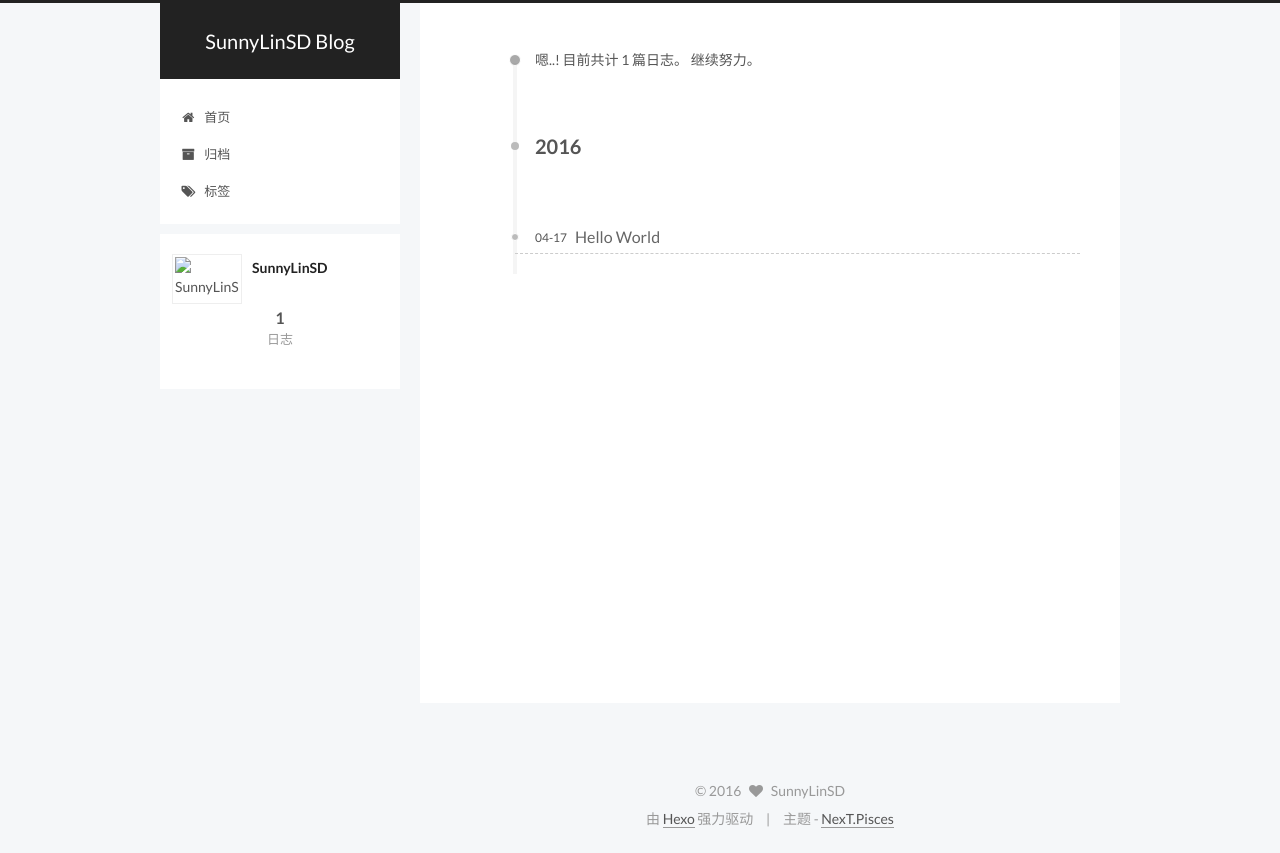
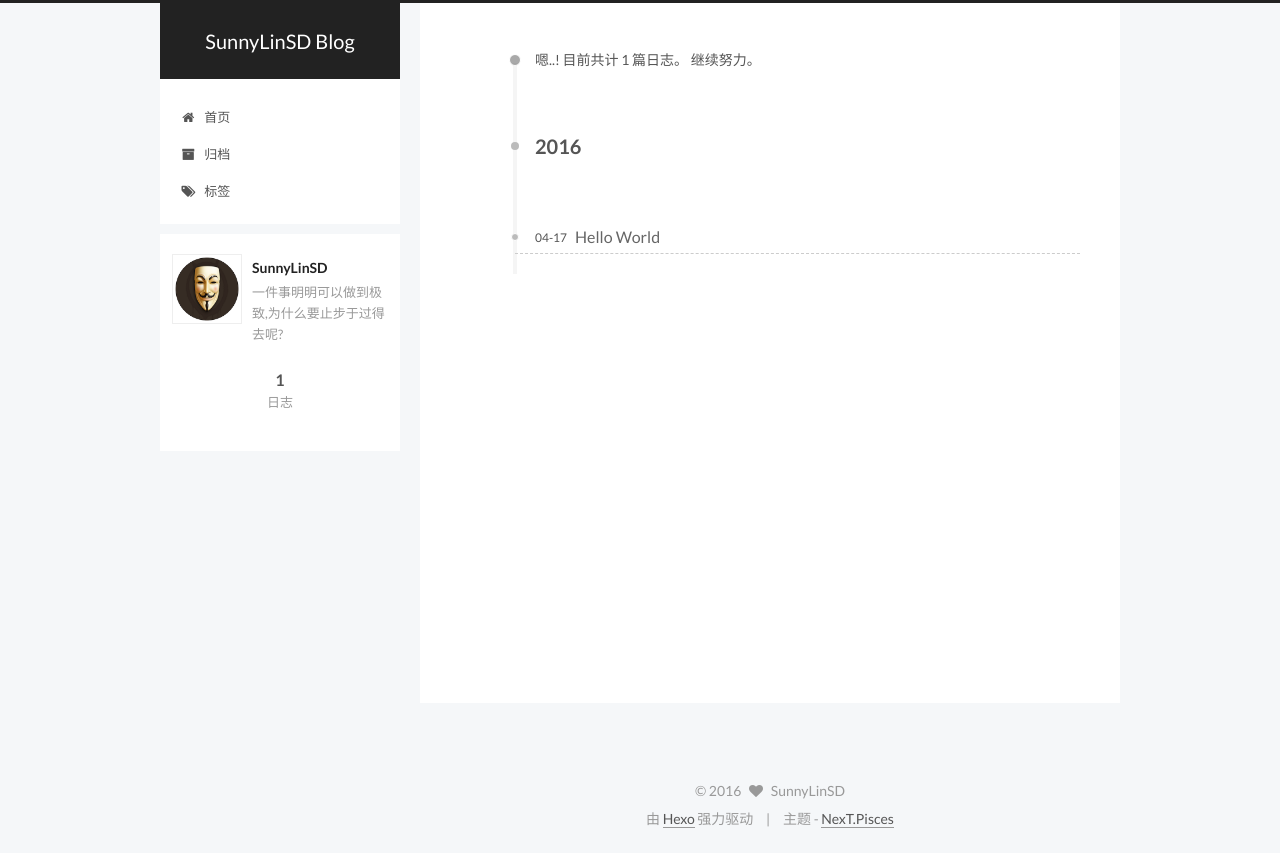
Before and after one commit to Ade0408/SunnyLinSD.github.io, a plain HTML site: page archives/2016/04/index.html in a window 1280 px wide. Drawn offline with Linux system fonts and the light colour scheme.

Commit message:
Site updated: 2016-04-17 14:04:31

```diff
--- a/archives/2016/04/index.html
+++ b/archives/2016/04/index.html
@@ -80,15 +80,15 @@
 
 
 
-<meta name="description">
+<meta name="description" content="一件事明明可以做到极致,为什么要止步于过得去呢?">
 <meta property="og:type" content="website">
 <meta property="og:title" content="SunnyLinSD Blog">
 <meta property="og:url" content="http://yoursite.com/archives/2016/04/index.html">
 <meta property="og:site_name" content="SunnyLinSD Blog">
-<meta property="og:description">
+<meta property="og:description" content="一件事明明可以做到极致,为什么要止步于过得去呢?">
 <meta name="twitter:card" content="summary">
 <meta name="twitter:title" content="SunnyLinSD Blog">
-<meta name="twitter:description">
+<meta name="twitter:description" content="一件事明明可以做到极致,为什么要止步于过得去呢?">
 
 
 
@@ -96,7 +96,7 @@
   var NexT = window.NexT || {};
   var CONFIG = {
     scheme: 'Pisces',
-    sidebar: {"position":"left","display":"post"},
+    sidebar: {"position":"left","display":"always"},
     fancybox: true,
     motion: true,
     duoshuo: {
@@ -295,10 +295,10 @@
       <section class="site-overview sidebar-panel  sidebar-panel-active ">
         <div class="site-author motion-element" itemprop="author" itemscope itemtype="http://schema.org/Person">
           <img class="site-author-image" itemprop="image"
-               src="/images/default_avatar.jpg"
+               src="/uploads/avatar.png"
                alt="SunnyLinSD" />
           <p class="site-author-name" itemprop="name">SunnyLinSD</p>
-          <p class="site-description motion-element" itemprop="description"></p>
+          <p class="site-description motion-element" itemprop="description">一件事明明可以做到极致,为什么要止步于过得去呢?</p>
         </div>
         <nav class="site-state motion-element">
           <div class="site-state-item site-state-posts">
```
Also changed, not shown: 2016/04/17/hello-world/index.html (+3 -3 lines), archives/2016/index.html (+6 -6 lines), archives/index.html (+6 -6 lines), index.html (+6 -6 lines), uploads/avatar.png (added).
